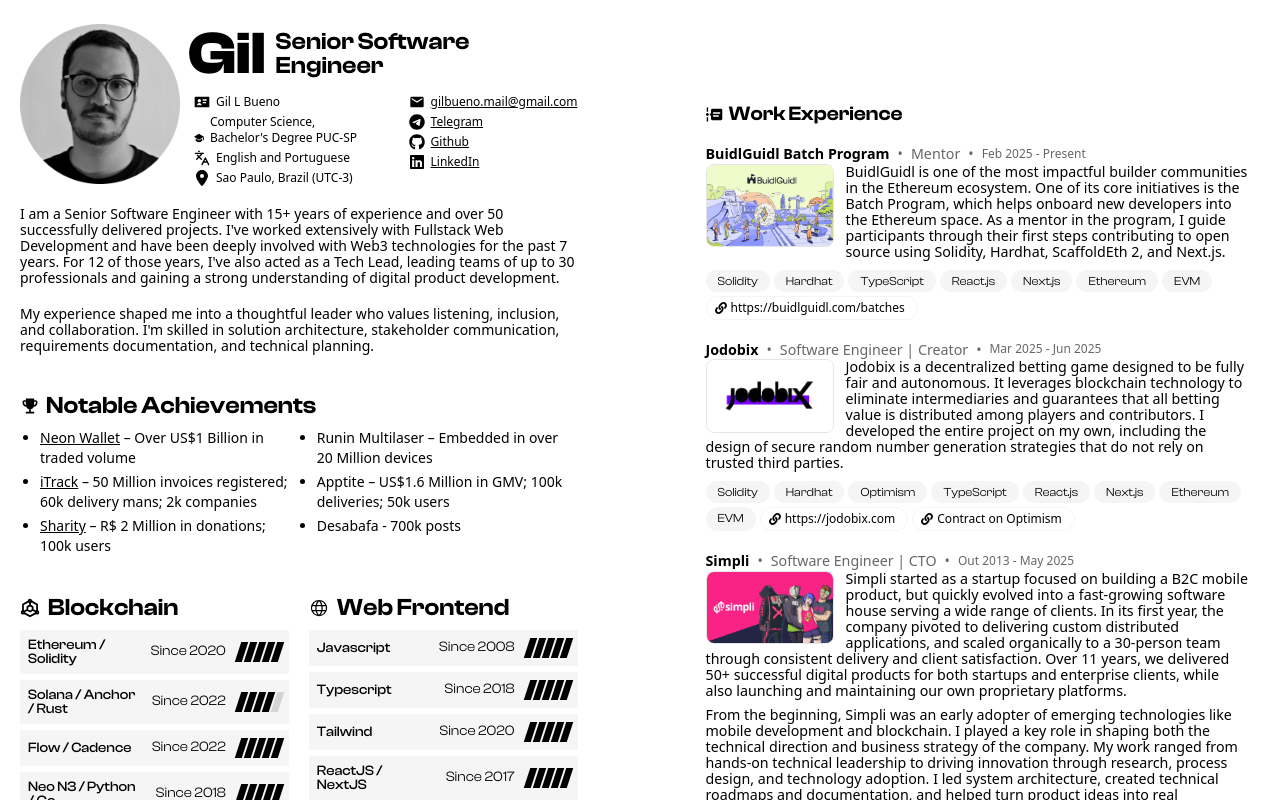
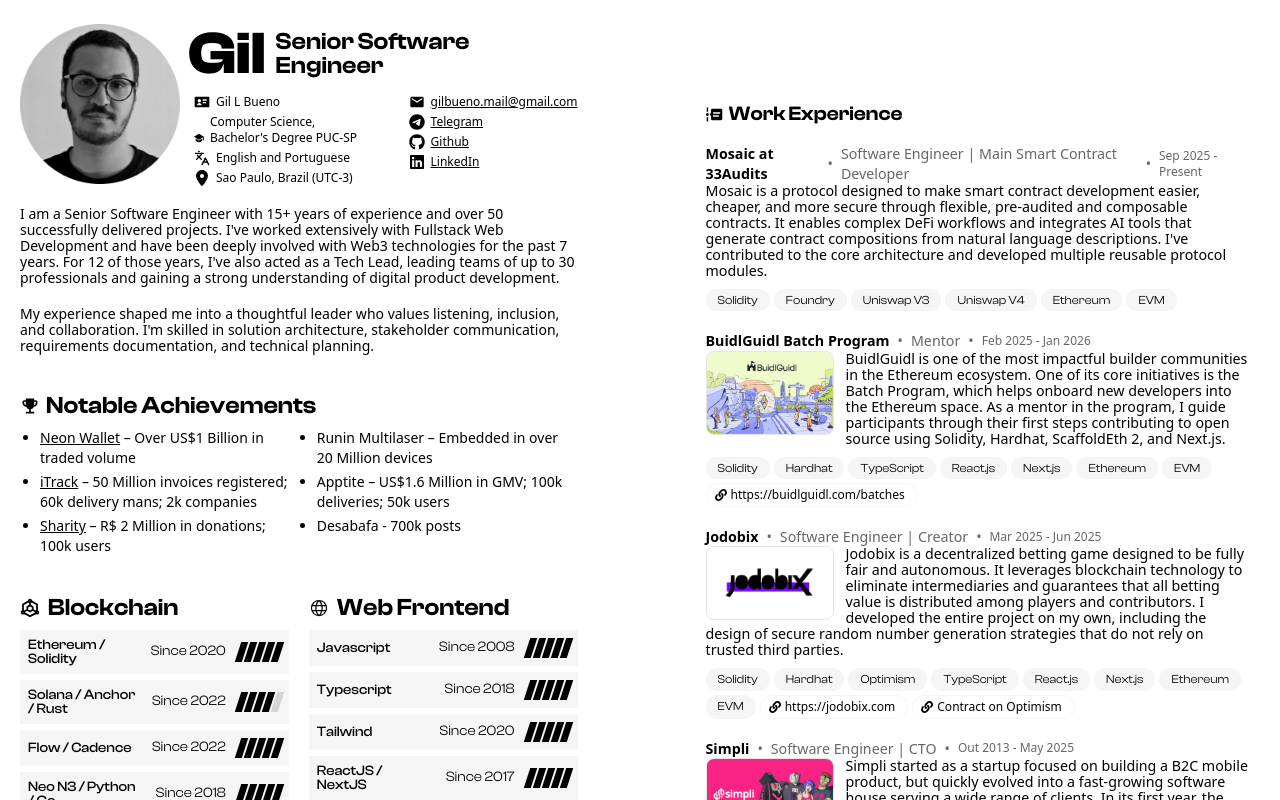
Before and after one commit to melanke/melanke.github.io, a Next.js app: page / in a window 1280 px wide. Shown: the top 800 px of the page. Built offline with nearby package versions, Linux system fonts and the light colour scheme; a web font is replaced by a local one.

Commit message:
mosaic at 33audits

```diff
--- a/components/Timeline.tsx
+++ b/components/Timeline.tsx
@@ -20,8 +20,23 @@
       <TimelineHeader />
 
       <TimelineItem
+        title="Mosaic at 33Audits"
+        dateRange="Sep 2025 - Present"
+        technologies={[
+          "Solidity",
+          "Foundry",
+          "Uniswap V3",
+          "Uniswap V4",
+          "Ethereum",
+          "EVM",
+        ]}
+        role="Software Engineer | Main Smart Contract Developer"
+        description="Mosaic is a protocol designed to make smart contract development easier, cheaper, and more secure through flexible, pre-audited and composable contracts. It enables complex DeFi workflows and integrates AI tools that generate contract compositions from natural language descriptions. I've contributed to the core architecture and developed multiple reusable protocol modules."
+      />
+
+      <TimelineItem
         title="BuidlGuidl Batch Program"
-        dateRange="Feb 2025 - Present"
+        dateRange="Feb 2025 - Jan 2026"
         technologies={[
           "Solidity",
           "Hardhat",
```
Also changed, not shown: 1 other file (tests, documents, lock files or other folders).
